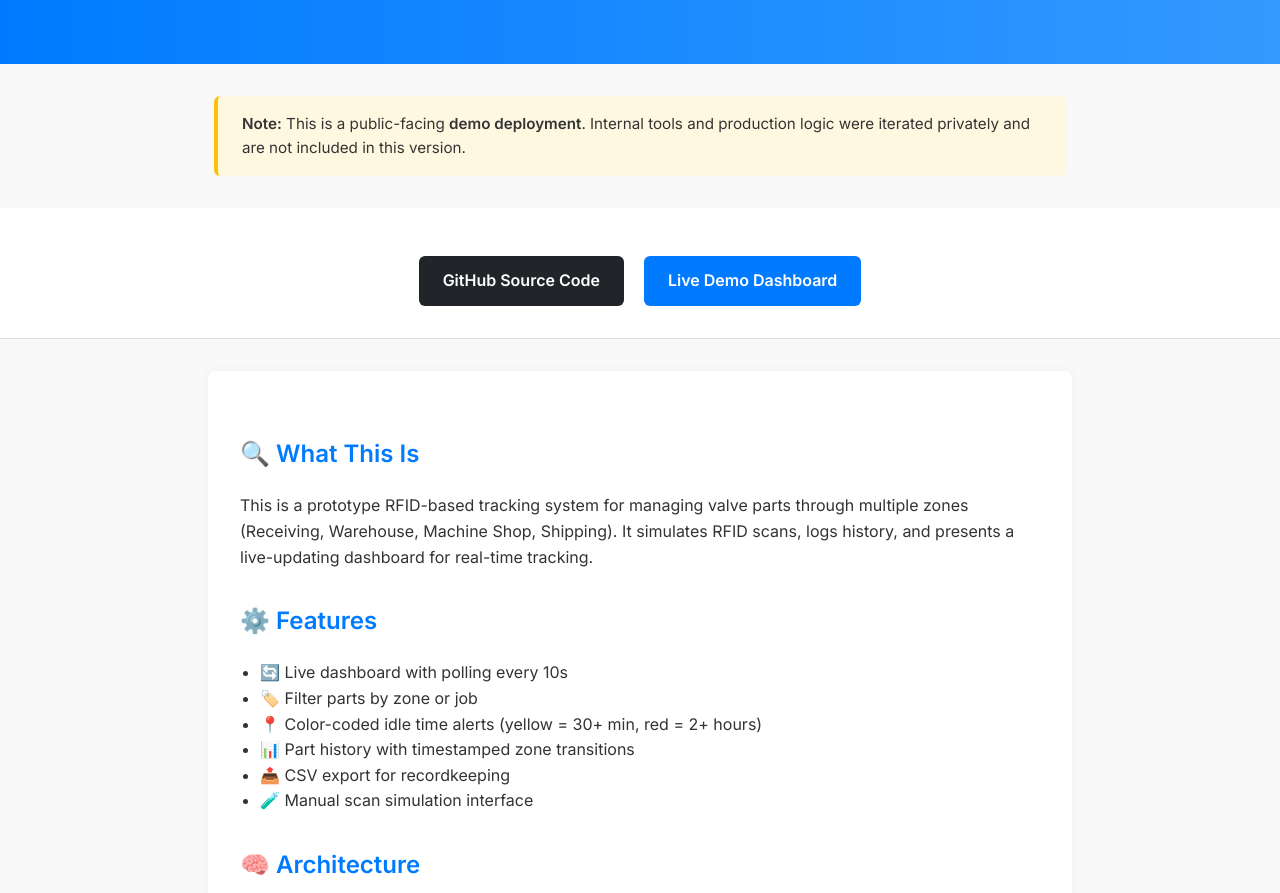
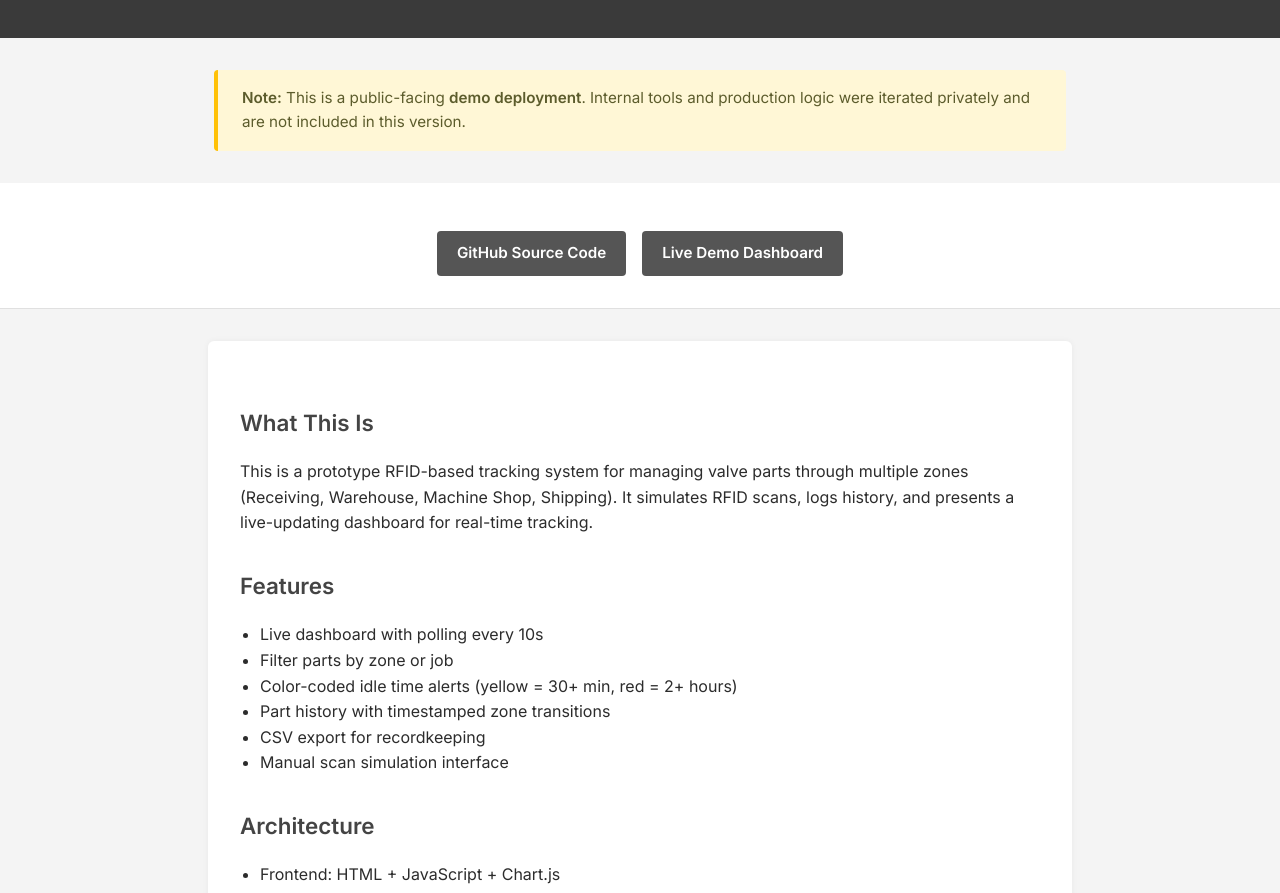
Before and after one commit to Almond-Sug/rfid-tracker, a plain HTML site: page docs/index.html in a window 1280 px wide. Shown: the part 152-1045 px from the top of the page. Drawn offline with Linux system fonts and the light colour scheme.

Commit message:
Modified Github Pages

```diff
--- a/docs/index.html
+++ b/docs/index.html
@@ -10,36 +10,39 @@
       font-family: 'Inter', sans-serif;
       margin: 0;
       padding: 0;
-      background-color: #f9f9f9;
-      color: #333;
+      background-color: #f4f4f4;
+      color: #2c2c2c;
       line-height: 1.6;
     }
 
     header {
-      background: linear-gradient(to right, #007bff, #3399ff);
+      background-color: #3a3a3a;
       color: white;
-      padding: 3rem 1rem;
+      padding: 2.5rem 1rem;
       text-align: center;
     }
 
     header h1 {
       margin: 0;
-      font-size: 2.5rem;
+      font-size: 2.2rem;
+      font-weight: 600;
     }
 
     header p {
-      font-size: 1.15rem;
+      font-size: 1.1rem;
       margin-top: 0.5rem;
+      color: #d0d0d0;
     }
 
     .demo-banner {
-      background: #fff8e1;
+      background: #fff7d6;
       border-left: 4px solid #ffc107;
       padding: 1rem 1.5rem;
       margin: 2rem auto;
       max-width: 800px;
-      border-radius: 6px;
+      border-radius: 4px;
       font-size: 0.95rem;
+      color: #5c5c2c;
     }
 
     section.cta {
@@ -52,79 +55,66 @@
     .buttons {
       display: flex;
       justify-content: center;
-      gap: 20px;
+      gap: 1rem;
       flex-wrap: wrap;
       margin-top: 1rem;
     }
 
     .buttons a {
       text-decoration: none;
-      padding: 0.75rem 1.5rem;
+      padding: 0.65rem 1.25rem;
       font-weight: 600;
-      border-radius: 6px;
+      border-radius: 4px;
+      background-color: #555;
+      color: white;
       transition: background-color 0.3s ease;
+      font-size: 0.95rem;
     }
 
-    .buttons a:first-child {
-      background-color: #212529;
-      color: white;
-    }
-
-    .buttons a:first-child:hover {
-      background-color: #343a40;
-    }
-
-    .buttons a:last-child {
-      background-color: #007bff;
-      color: white;
-    }
-
-    .buttons a:last-child:hover {
-      background-color: #0056b3;
+    .buttons a:hover {
+      background-color: #333;
     }
 
     main {
       max-width: 800px;
       margin: 2rem auto;
       padding: 2rem;
-      background-color: #fff;
-      border-radius: 8px;
-      box-shadow: 0 0 10px rgba(0, 0, 0, 0.05);
+      background-color: #ffffff;
+      border-radius: 6px;
+      box-shadow: 0 0 6px rgba(0, 0, 0, 0.05);
     }
 
     h2 {
-      color: #007bff;
+      color: #444;
+      font-size: 1.4rem;
       margin-top: 2rem;
+      font-weight: 600;
+    }
+
+    ul, ol {
+      padding-left: 1.25rem;
     }
 
     code {
-      background-color: #f4f4f4;
+      background-color: #eee;
       padding: 2px 6px;
       border-radius: 4px;
       font-family: monospace;
     }
 
     a {
-      color: #007bff;
-      text-decoration: none;
+      color: #444;
+      text-decoration: underline;
     }
 
     a:hover {
-      text-decoration: underline;
-    }
-
-    ul {
-      padding-left: 1.25rem;
-    }
-
-    ol {
-      padding-left: 1.25rem;
+      text-decoration: none;
     }
 
     footer {
       text-align: center;
       padding: 2rem 1rem;
-      color: #777;
+      color: #999;
       font-size: 0.9rem;
     }
   </style>
@@ -148,20 +138,20 @@
   </section>
 
   <main>
-    <h2>🔍 What This Is</h2>
+    <h2>What This Is</h2>
     <p>This is a prototype RFID-based tracking system for managing valve parts through multiple zones (Receiving, Warehouse, Machine Shop, Shipping). It simulates RFID scans, logs history, and presents a live-updating dashboard for real-time tracking.</p>
 
-    <h2>⚙️ Features</h2>
+    <h2>Features</h2>
     <ul>
-      <li>🔄 Live dashboard with polling every 10s</li>
-      <li>🏷️ Filter parts by zone or job</li>
-      <li>📍 Color-coded idle time alerts (yellow = 30+ min, red = 2+ hours)</li>
-      <li>📊 Part history with timestamped zone transitions</li>
-      <li>📤 CSV export for recordkeeping</li>
-      <li>🧪 Manual scan simulation interface</li>
+      <li>Live dashboard with polling every 10s</li>
+      <li>Filter parts by zone or job</li>
+      <li>Color-coded idle time alerts (yellow = 30+ min, red = 2+ hours)</li>
+      <li>Part history with timestamped zone transitions</li>
+      <li>CSV export for recordkeeping</li>
+      <li>Manual scan simulation interface</li>
     </ul>
 
-    <h2>🧠 Architecture</h2>
+    <h2>Architecture</h2>
     <ul>
       <li>Frontend: HTML + JavaScript + Chart.js</li>
       <li>Backend: Python + Flask</li>
@@ -169,7 +159,7 @@
       <li>Deployment: Render.com (backend) + GitHub Pages (docs)</li>
     </ul>
 
-    <h2>📦 Tech Stack</h2>
+    <h2>Tech Stack</h2>
     <ul>
       <li>Python 3.11</li>
       <li>Flask 2+</li>
@@ -178,14 +168,14 @@
       <li>HTML + JavaScript (Vanilla)</li>
     </ul>
 
-    <h2>📌 How to Use</h2>
+    <h2>How to Use</h2>
     <ol>
       <li>Scan tags using the simulation form or API</li>
       <li>Track part location and technician assignment in real-time</li>
       <li>Click "View" to see movement history</li>
     </ol>
 
-    <h2>🔧 Future Improvements</h2>
+    <h2>Future Improvements</h2>
     <ul>
       <li>Authentication + user roles</li>
       <li>Mobile-friendly dashboard</li>
```
